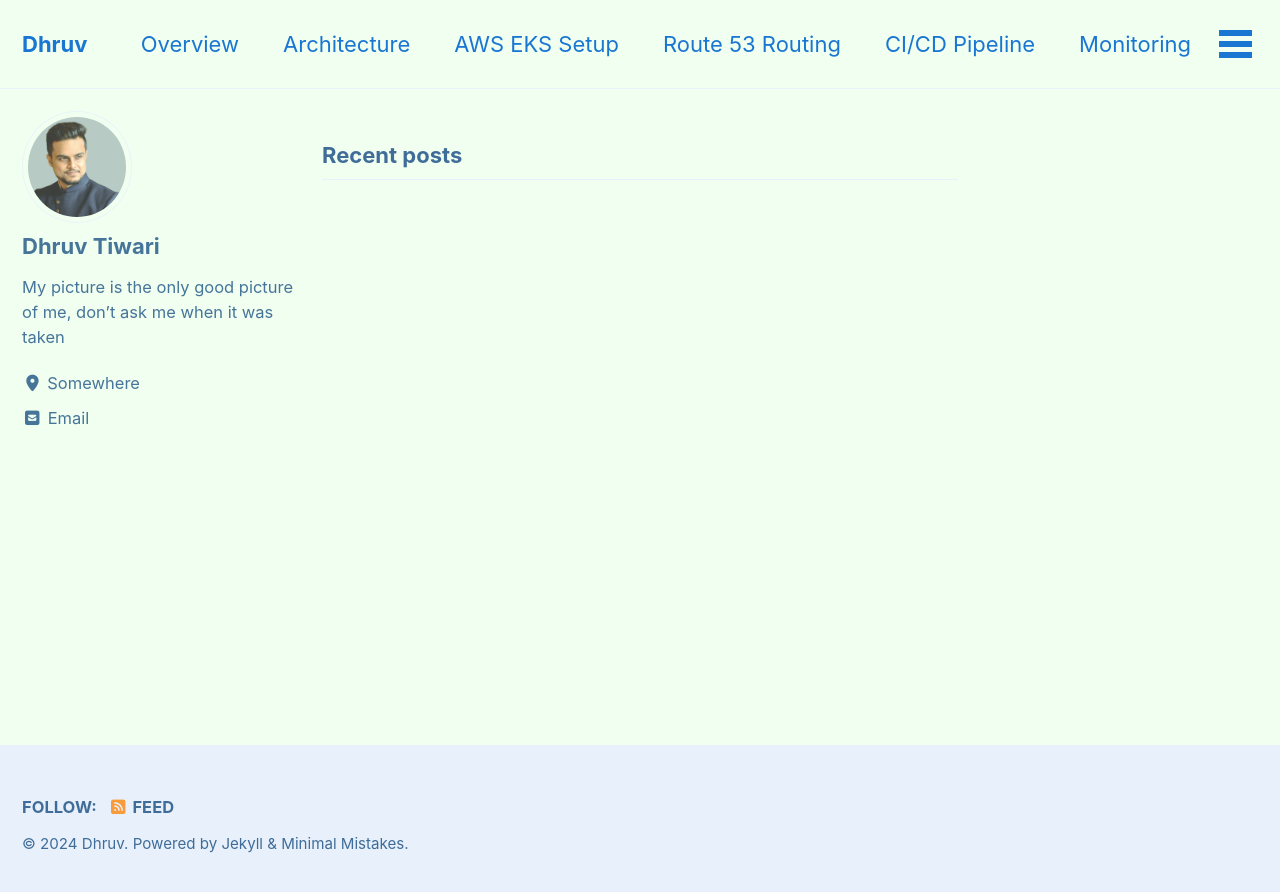
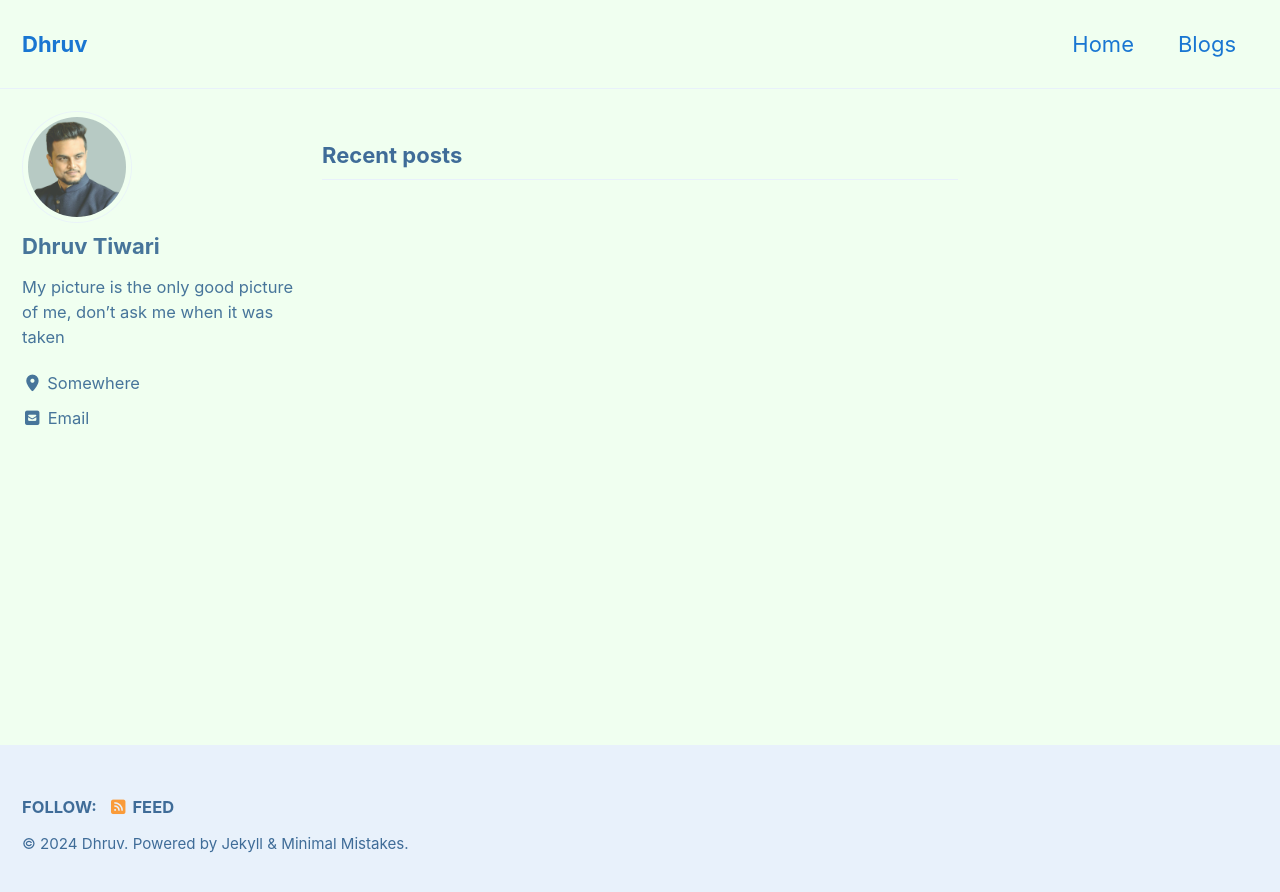
Before and after one commit to dhruv9115/dhruv-tiwari, a Jekyll site: the page built from index.html, in a window 1280 px wide. Shown: the top 892 px of the page. Built offline with Jekyll 4.4.1, drawn with Linux system fonts in a browser that asks for light colours; cached includes are drawn as plain includes; the list of posts is cut into pages by our own code.

Commit message:
refactor: restructure design

```diff
--- a/_data/navigation.yml
+++ b/_data/navigation.yml
@@ -1,19 +1,10 @@
 # main links
 main:
-  - title: "Overview"
-    url: /overview/
-  - title: "Architecture"
-    url: /architecture/
-  - title: "AWS EKS Setup"
-    url: /eks-setup/
-  - title: "Route 53 Routing"
-    url: /route53-routing/
-  - title: "CI/CD Pipeline"
-    url: /ci-cd/
-  - title: "Monitoring"
-    url: /monitoring/
-  - title: "Summary"
-    url: /summary/
+  - title: "Home"
+    url: /
+  - title: "Blogs"
+    url: /blogs/
+
 
   # - title: "About"
   #   url: https://mmistakes.github.io/minimal-mistakes/about/
```
Also changed, not shown: _pages/blogs.md (added, +5 -0 lines), _posts/muti_region_eks.md (added, +18 -0 lines).
